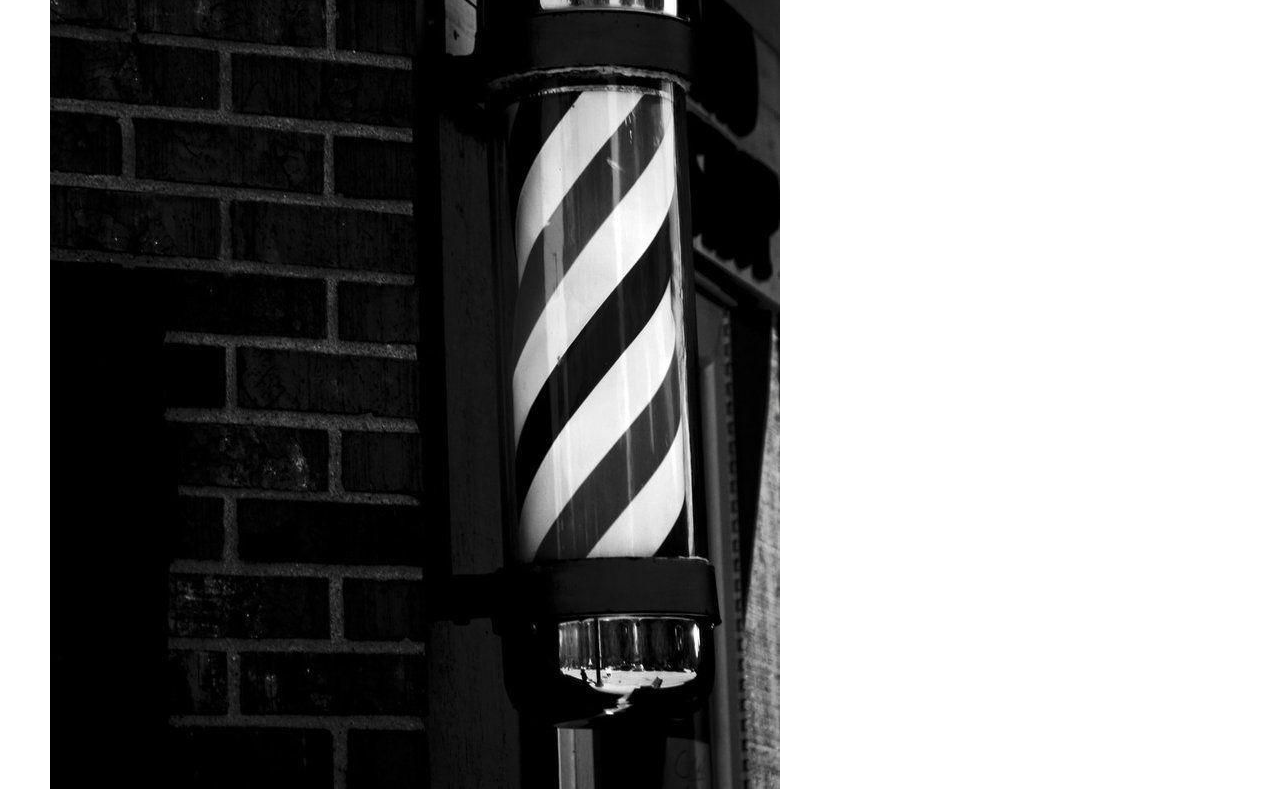
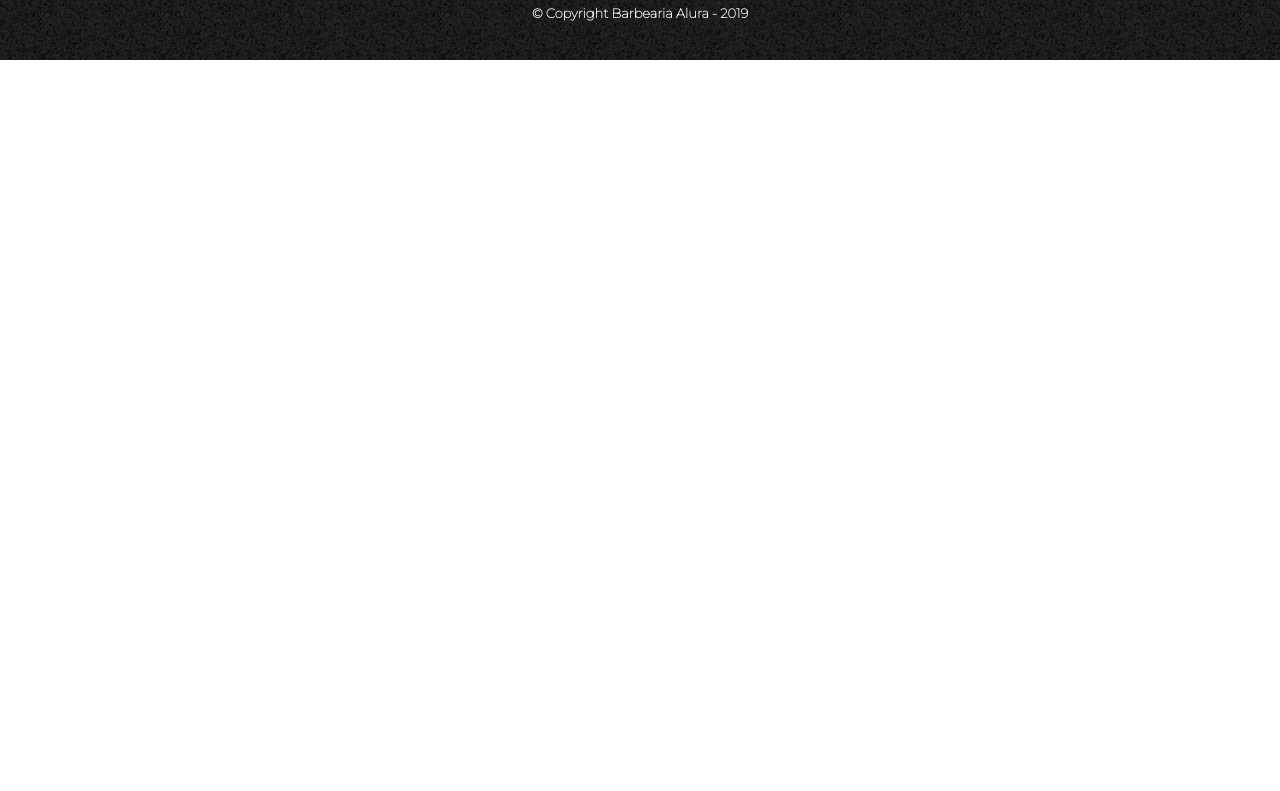
Before and after one commit to Alessandro-Giovani/Primeiros-passos-no-HTML-com-CSS, a plain HTML site: page contato.html in a window 1280 px wide. Shown: the part 1650-2441 px from the top of the page. After the commit the page ends 1710 px from the top, so only its background shows below. Drawn offline with Linux system fonts and the light colour scheme.

Commit message:
Update contato.html

```diff
--- a/contato.html
+++ b/contato.html
@@ -84,8 +84,6 @@
                             </tr>
                         </tbody>
                     </table>
-                </div><img src="form.jpg" class="imagem-forms">
-                <div><img src="form.jpg" class="imagem-forms"></div>
             </div>
         </main>
         <footer>
--- a/style.css
+++ b/style.css
@@ -103,10 +103,6 @@ footer {
 
 .formulario {
     margin: 0 50px;
-}
-
-.divisao {
-    display: inline-block;
 }
 
 form {
```
